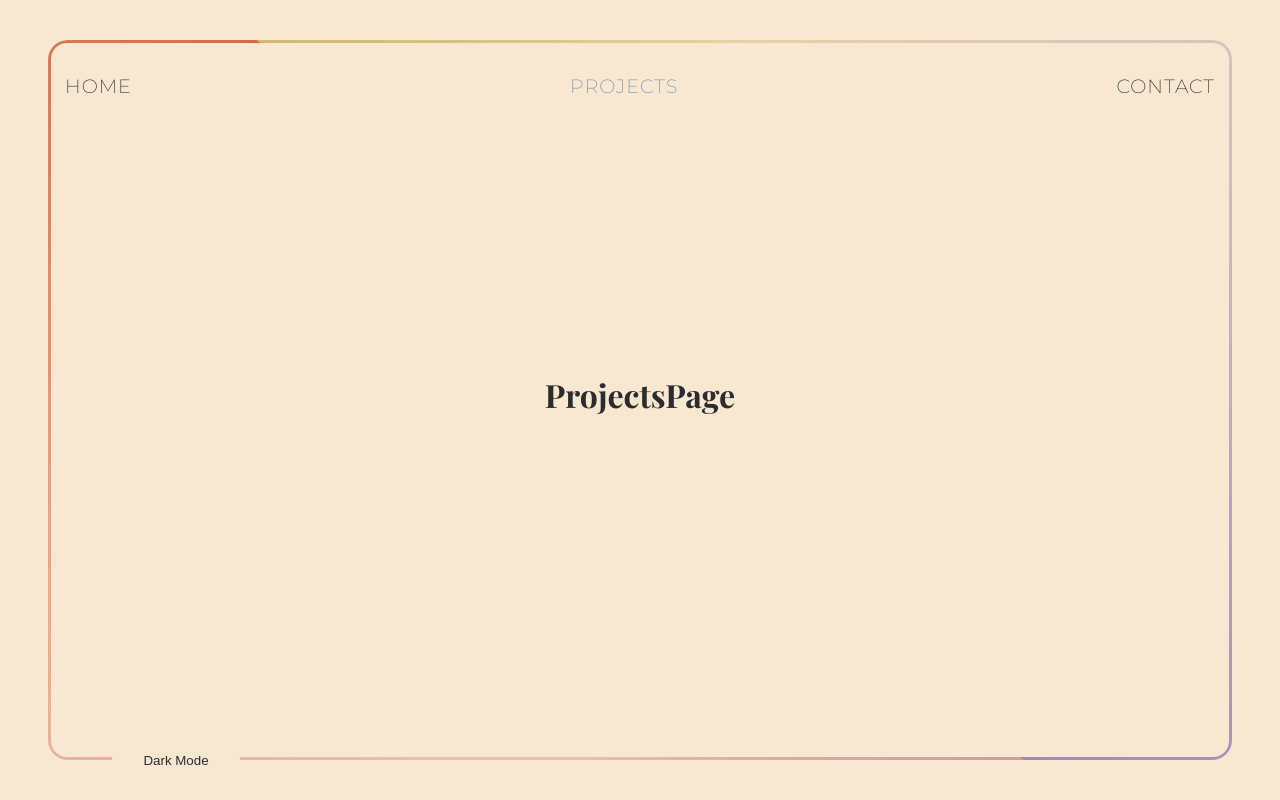
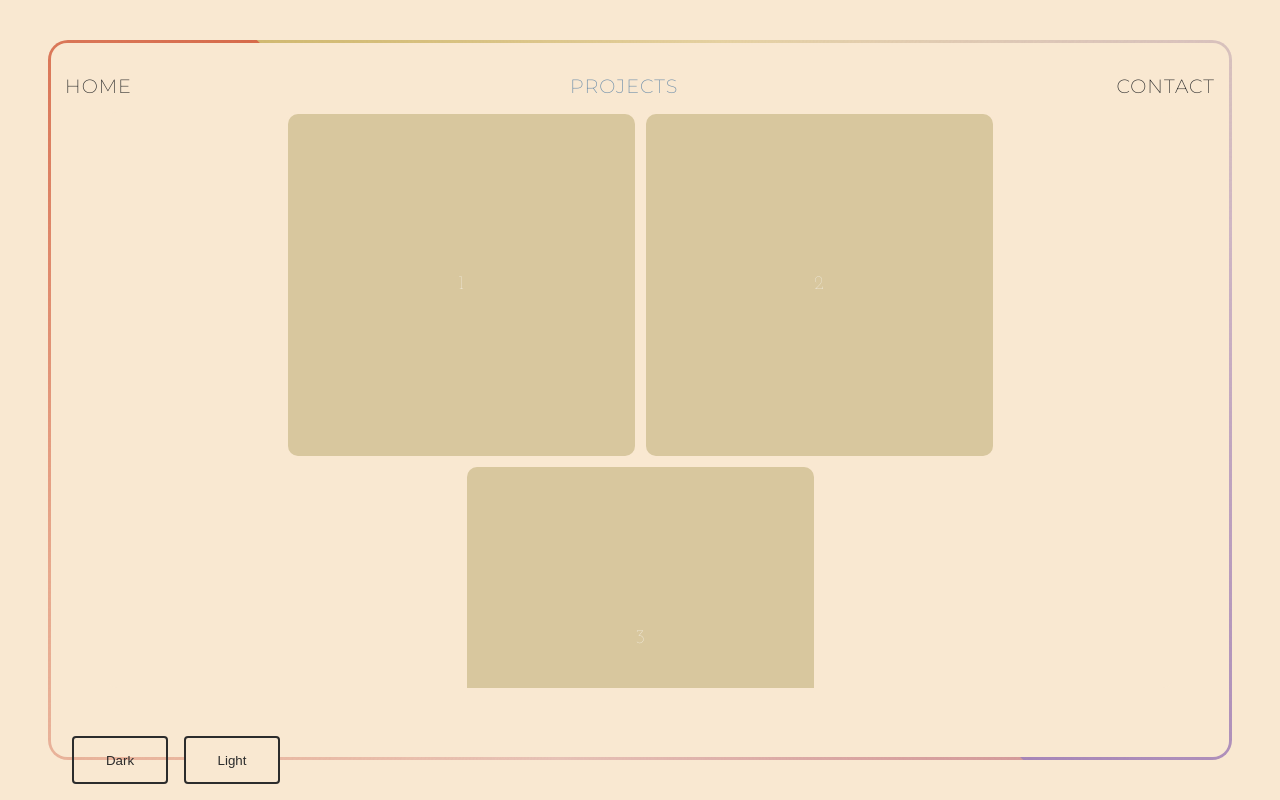
Before and after one commit to giolmartin/portfolio, a React (Create React App) app: page /projects in a window 1280 px wide. Built offline with nearby package versions, Linux system fonts and the light colour scheme.

Commit message:
Worked on the project cards

```diff
--- /dev/null
+++ b/src/components/Card/card.component.tsx
@@ -0,0 +1,44 @@
+import React, { useRef } from 'react';
+
+import { CardsContainer, Card, CardContent, Text } from './card.styles';
+
+const Cards: React.FC = () => {
+  const cardsRef = useRef<HTMLDivElement>(null);
+
+  const handleMouseMove = (e: React.MouseEvent<HTMLDivElement>) => {
+    if (!cardsRef.current) return;
+
+    const cards = Array.from(cardsRef.current.getElementsByClassName('card'));
+
+    for (const card of cards) {
+      const rect = (card as HTMLElement).getBoundingClientRect(),
+        x = e.clientX - rect.left,
+        y = e.clientY - rect.top;
+
+      (card as HTMLElement).style.setProperty('--mouse-x', `${x}px`);
+      (card as HTMLElement).style.setProperty('--mouse-y', `${y}px`);
+    }
+  };
+
+  return (
+    <CardsContainer id='cards' ref={cardsRef} onMouseMove={handleMouseMove}>
+      <Card className='card'>
+        <CardContent>
+          <Text> 1</Text>
+        </CardContent>
+      </Card>
+      <Card className='card'>
+        <CardContent>
+          <Text> 2</Text>
+        </CardContent>
+      </Card>
+      <Card className='card'>
+        <CardContent>
+          <Text> 3</Text>
+        </CardContent>
+      </Card>
+    </CardsContainer>
+  );
+};
+
+export default Cards;
--- /dev/null
+++ b/src/components/Card/card.styles.ts
@@ -0,0 +1,91 @@
+import styled from 'styled-components';
+
+export const CardsContainer = styled.div`
+  display: flex;
+  flex-wrap: wrap;
+  justify-content: center;
+  align-items: center;
+
+  width: 90%;
+  height: 80%;
+  background-color: ${({ theme }) => theme.background};
+  border-radius: 10px;
+  cursor: pointer;
+  overflow: hidden;
+  gap: 8px;
+
+  z-index: 1000;
+
+  &:hover > .card::after {
+    opacity: 1;
+  }
+`;
+
+export const Card = styled.div`
+  background-color: ${({ theme }) => theme.background};
+  border-radius: 10px;
+  cursor: pointer;
+  display: flex;
+  height: 60%;
+  flex-direction: column;
+  position: relative;
+  min-width: 350px;
+
+  &:hover::before {
+    opacity: 1;
+  }
+
+  &:before,
+  &:after {
+    border-radius: inherit;
+    content: '';
+    height: 100%;
+    left: 0px;
+    opacity: 0;
+    position: absolute;
+    top: 0px;
+    transition: opacity 500ms;
+    width: 100%;
+  }
+
+  &:before {
+    background: radial-gradient(
+      800px circle at var(--mouse-x) var(--mouse-y),
+      ${({ theme }) => theme.card_outside_hover},
+      transparent 40%
+    );
+    z-index: 1003;
+  }
+
+  &:after {
+    background: radial-gradient(
+      800px circle at var(--mouse-x) var(--mouse-y),
+      ${({ theme }) => theme.card_center_hover},
+      transparent 40%
+    );
+    z-index: 1001;
+  }
+`;
+
+export const CardContent = styled.div`
+  background-color: ${({ theme }) => theme.card_bg};
+  border-radius: inherit;
+  display: flex;
+  justify-content: center;
+  align-items: center;
+
+  flex-direction: column;
+  flex-grow: 1;
+  inset: 1.5px;
+  padding: 10px;
+  position: absolute;
+  z-index: 1002;
+`;
+
+export const Text = styled.h2`
+  font-family: ${({ theme }) => theme.fonts.text};
+  font-size: 1.2rem;
+  font-weight: 200;
+  color: white;
+  text-align: center;
+`;
--- a/src/components/toggleThemeButton/toggleThemeButton.component.tsx
+++ b/src/components/toggleThemeButton/toggleThemeButton.component.tsx
@@ -5,10 +5,25 @@ import { ButtonContainer, ThemeButton } from './toggleThemeButton.styles';
 const ToggleThemeButton = () => {
   const { theme, toggleTheme } = useTheme();
 
+  const handleToggleTheme = (currentTheme: string): void => {
+    if (theme.name !== currentTheme) {
+      toggleTheme();
+    }
+  };
+
   return (
     <ButtonContainer>
-      <ThemeButton onClick={toggleTheme}>
-        {theme.name === 'light' ? 'Dark' : 'Light'} Mode
+      <ThemeButton
+        filled={theme.name === 'dark'}
+        onClick={() => handleToggleTheme('dark')}
+      >
+        Dark
+      </ThemeButton>
+      <ThemeButton
+        filled={theme.name === 'light'}
+        onClick={() => handleToggleTheme('light')}
+      >
+        Light
       </ThemeButton>
     </ButtonContainer>
   );
--- a/src/components/toggleThemeButton/toggleThemeButton.styles.tsx
+++ b/src/components/toggleThemeButton/toggleThemeButton.styles.tsx
@@ -1,5 +1,8 @@
 import styled from 'styled-components';
 
+interface ThemeButtonProps {
+  filled: boolean;
+}
 export const ButtonContainer = styled.div`
   position: fixed;
   bottom: 1rem;
@@ -7,21 +10,28 @@ export const ButtonContainer = styled.div`
   width: 20rem;
   z-index: 10;
   display: flex;
-  flex-direction: column;
+  flex-direction: row;
   align-items: center;
   justify-content: center;
 `;
 
-export const ThemeButton = styled.button`
+export const ThemeButton = styled.button<ThemeButtonProps>`
   top: 1rem;
   right: 1rem;
   z-index: 10;
-  background-color: ${({ theme }) => theme.background};
+  background-color: ${({ theme, filled }) =>
+    filled ? theme.background : 'transparent'};
   color: ${({ theme }) => theme.text};
-  border: none;
-  border-radius: 50%;
-  width: 8rem;
+  border: 2px solid ${({ theme }) => theme.text};
+  border-radius: 4px;
+  width: 6rem;
   height: 3rem;
   cursor: pointer;
   transition: background-color 0.5s ease-in-out;
+  margin: 0 0.5rem;
+
+  &:hover {
+    background-color: ${({ theme }) => theme.text};
+    color: ${({ theme }) => theme.background};
+  }
 `;
--- a/src/contexts/theme.interface.ts
+++ b/src/contexts/theme.interface.ts
@@ -15,6 +15,9 @@ export interface Theme {
   fonts: typeof fonts;
   navbar_underline_color: string;
   navbar_active_color: string;
+  card_bg: string;
+  card_center_hover: string;
+  card_outside_hover: string;
 }
 
 const neonRainbow = {
@@ -35,37 +38,77 @@ const rainbowVintage = {
   lavender: '#A685B7',
 };
 
+const neonRainbowRGBA = {
+  neon_pink: 'rgba(255, 105, 180, 1)',
+  electric_orange: 'rgba(255, 127, 0, 1)',
+  bright_yellow: 'rgba(253, 253, 0, 1)',
+  neon_green: 'rgba(76, 255, 76, 1)',
+  electric_blue: 'rgba(0, 174, 255, 1)',
+  neon_purple: 'rgba(189, 136, 255, 1)',
+};
+
+const rainbowVintageRGBA = {
+  dusty_pink: 'rgba(212, 154, 154, 1)',
+  burnt_orange: 'rgba(214, 106, 74, 1)',
+  mustard_yellow: 'rgba(209, 185, 113, 1)',
+  moss_green: 'rgba(138, 169, 140, 1)',
+  vintage_blue: 'rgba(108, 141, 170, 1)',
+  lavender: 'rgba(166, 133, 183, 1)',
+};
 const lightTheme: Theme = {
   name: 'light',
+
   background: '#F9E8D1',
   text: '#2C2C2C',
+
   overlay: 'rgba(44, 44, 44, 0.75)',
   primary: '#D4A373',
+
   secondary: '#6BADA7',
+
   accent: '#E71D36',
+
   after: rainbowVintage.burnt_orange,
   before: rainbowVintage.lavender,
+
   beforeTrail: rainbowVintage.dusty_pink,
   afterTrail: rainbowVintage.mustard_yellow,
+
   navbar_underline_color: rainbowVintage.moss_green,
   navbar_active_color: rainbowVintage.vintage_blue,
+
+  card_bg: '#D8C79E',
+  card_center_hover: 'rgba(214, 106, 74, 0.5)',
+  card_outside_hover: 'rgba(214, 106, 74, 0.06)',
+
   fonts: fonts,
 };
 
 const darkTheme: Theme = {
   name: 'dark',
+
   background: '#2C2C2C',
   text: '#EADBB2',
+
   overlay: 'rgba(234, 219, 178, 0.75)',
   primary: '#D4A373',
   secondary: '#6BADA7',
+
   accent: '#E71D36',
+
   after: neonRainbow.electric_orange,
   before: neonRainbow.neon_purple,
+
   afterTrail: 'rgba(44, 44, 4, 1)',
   beforeTrail: 'rgba(44, 44, 4, 1)',
+
   navbar_underline_color: neonRainbow.neon_green,
   navbar_active_color: neonRainbow.electric_blue,
+
+  card_bg: '#3D3D3D',
+  card_center_hover: 'rgba(189, 136, 255, 0.4)',
+  card_outside_hover: 'rgba(189, 136, 255, 0.06)',
+
   fonts: fonts,
 };
 
--- a/src/pages/Projects/projects.page.tsx
+++ b/src/pages/Projects/projects.page.tsx
@@ -1,13 +1,17 @@
 import React from 'react';
+
 import Canvas from '../../components/Canvas/canvas.component';
 import ToggleThemeButton from '../../components/toggleThemeButton/toggleThemeButton.component';
+import Cards from '../../components/Card/card.component';
+
 import { Title } from './projects.styles';
+
 const ProjectsPage: React.FC = () => {
   return (
     <>
       <Canvas>
         <ToggleThemeButton />
-        <Title>ProjectsPage</Title>
+        <Cards />
       </Canvas>
     </>
   );
```
